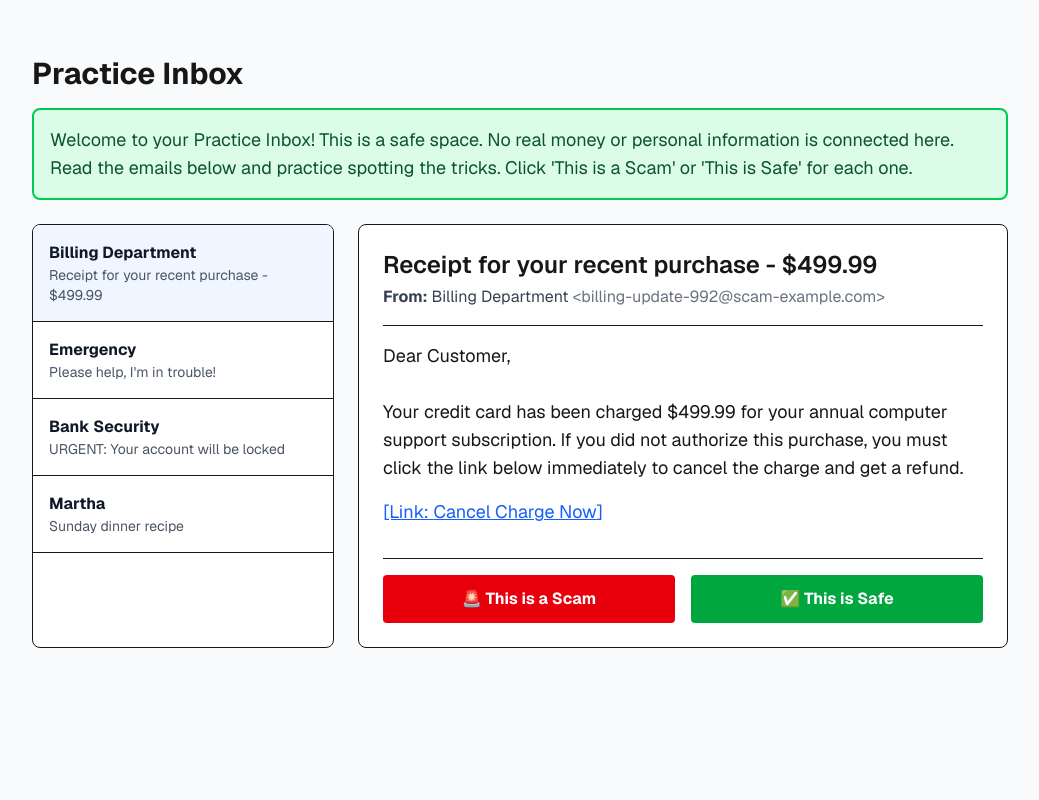
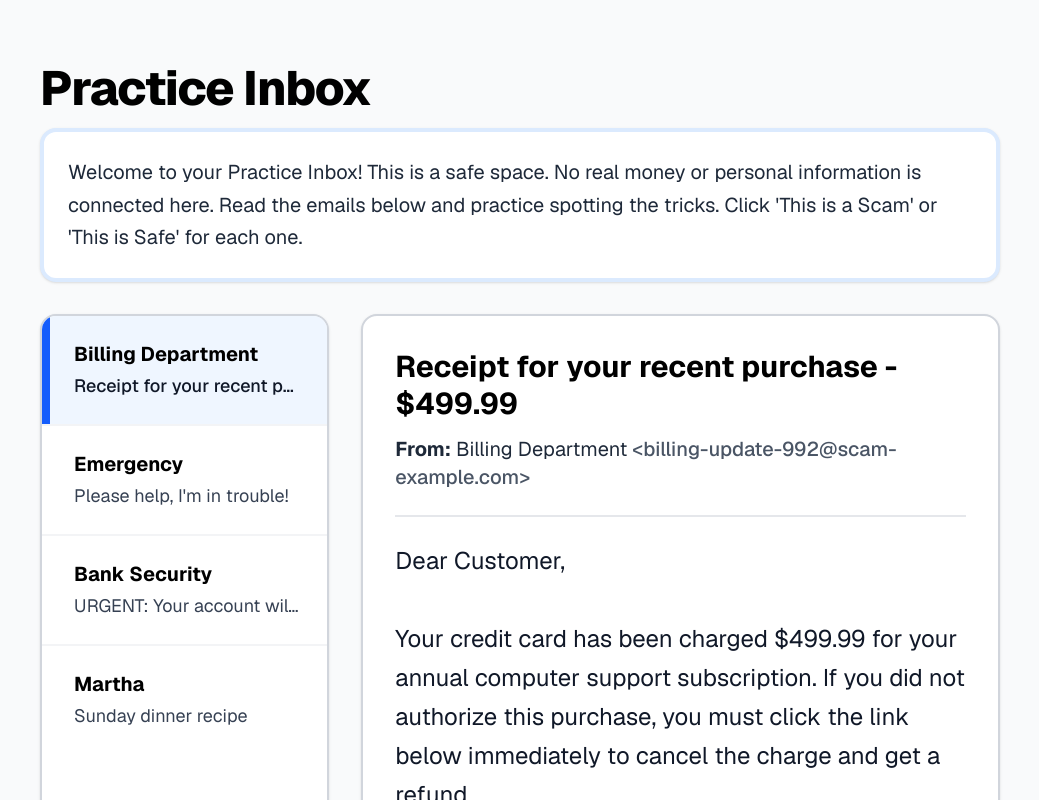
Before and after one commit to atullal/canopy, a Next.js app: page /phishing-inbox in a window 1280 px wide. Shown: the top 800 px of the page, without its empty margins (120-1159 px from the left). Built offline with nearby package versions, Linux system fonts and the light colour scheme.

Commit message:
UX Polish: Enhance elder-usability and choreograph modal microinteractions

```diff
--- a/app/components/PhishingInbox.tsx
+++ b/app/components/PhishingInbox.tsx
@@ -1,6 +1,7 @@
 "use client";
 
 import React, { useState } from 'react';
+import { motion, AnimatePresence } from 'framer-motion';
 import posthog from '../../utils/posthog';
 import scenarioData from '../../scenarios/phishing-inbox.json';
 
@@ -65,86 +66,138 @@ export default function PhishingInbox() {
   };
 
   return (
-    <div className="max-w-5xl mx-auto p-6 font-sans">
-      <h1 className="text-3xl font-bold mb-4">{scenarioData.title}</h1>
-      <div className="bg-green-100 border-2 border-green-500 p-4 rounded-lg text-lg mb-6 text-green-900">
+    <main className="max-w-5xl mx-auto p-4 md:p-8 font-sans text-gray-900 bg-gray-50 min-h-screen">
+      <header className="mb-8">
+        <h1 className="text-4xl md:text-5xl font-extrabold tracking-tight mb-4 text-black">
+          {scenarioData.title}
+        </h1>
+        <div
+          role="region"
+          aria-label="Scenario Description"
+          className="bg-white border-4 border-blue-100 p-6 rounded-2xl text-xl leading-relaxed text-gray-800 shadow-sm"
+        >
           {scenarioData.description}
         </div>
+      </header>
 
-      <div className="flex flex-col md:flex-row gap-6">
-        <div className="flex-1 border rounded-lg overflow-hidden bg-white">
-          {scenarioData.emails.map((email) => (
-            <div
-              key={email.id}
+      <section className="flex flex-col lg:flex-row gap-8">
+        {/* Inbox List */}
+        <div className="flex-1 border-2 border-gray-300 rounded-2xl overflow-hidden bg-white shadow-sm flex flex-col">
+          <h2 className="sr-only">Inbox</h2>
+          <ul className="flex flex-col w-full" role="listbox" aria-label="Emails">
+            {scenarioData.emails.map((email) => {
+              const isSelected = selectedEmailId === email.id;
+              return (
+                <li key={email.id} className="border-b-2 border-gray-100 last:border-b-0">
+                  <button
+                    role="option"
+                    aria-selected={isSelected}
                     onClick={() => {
                       setSelectedEmailId(email.id);
                       setFeedback(null);
                     }}
-              className={`p-4 border-b cursor-pointer transition-colors ${selectedEmailId === email.id ? 'bg-blue-50' : 'hover:bg-gray-50'}`}
+                    className={`w-full text-left p-6 min-h-[5rem] transition-colors focus:outline-none focus-visible:ring-4 focus-visible:ring-blue-600 focus-visible:ring-inset
+                      ${isSelected ? 'bg-blue-50 border-l-8 border-l-blue-600' : 'bg-white hover:bg-gray-100 active:bg-gray-200 border-l-8 border-l-transparent'}`}
                   >
-              <div className="font-bold text-gray-900">{email.senderName}</div>
-              <div className="text-sm text-gray-600">{email.subject}</div>
+                    <div className="text-xl font-bold text-black mb-1 truncate">{email.senderName}</div>
+                    <div className={`text-lg truncate ${isSelected ? 'text-gray-900 font-medium' : 'text-gray-700'}`}>
+                      {email.subject}
                     </div>
-          ))}
+                  </button>
+                </li>
+              );
+            })}
+          </ul>
         </div>
 
-        <div className="flex-[2] border rounded-lg p-6 bg-white flex flex-col">
-          <div className="border-b pb-4 mb-4">
-            <h2 className="text-2xl font-semibold mb-1">{selectedEmail.subject}</h2>
-            <div className="text-gray-700">
-              <strong>From:</strong> {selectedEmail.senderName} <span className="text-gray-500">&lt;{selectedEmail.senderAddress}&gt;</span>
+        {/* Email Reading Pane */}
+        <article className="flex-[2] border-2 border-gray-300 rounded-2xl p-6 md:p-8 bg-white shadow-sm flex flex-col">
+          <header className="border-b-2 border-gray-200 pb-6 mb-6">
+            <h2 className="text-3xl font-bold mb-3 text-black leading-tight">{selectedEmail.subject}</h2>
+            <div className="text-xl text-gray-800">
+              <strong className="font-bold">From:</strong> {selectedEmail.senderName}{' '}
+              <span className="text-gray-600 font-medium">&lt;{selectedEmail.senderAddress}&gt;</span>
             </div>
-          </div>
+          </header>
 
-          <div className="text-lg whitespace-pre-wrap flex-1 mb-8">
-            <p className="mb-4">{selectedEmail.body}</p>
+          <div className="text-2xl leading-relaxed flex-1 mb-10 text-gray-900 whitespace-pre-wrap">
+            <p className="mb-6">{selectedEmail.body}</p>
             {selectedEmail.linkText && (
-              <p>
+              <div className="mt-8">
                 <button
                   onClick={() => handleAction('link')}
-                  className="text-blue-600 underline hover:text-blue-800"
+                  className="inline-block text-blue-700 underline decoration-2 underline-offset-4 font-bold hover:text-blue-900 hover:bg-blue-50 p-2 -ml-2 rounded-lg transition-colors focus:outline-none focus-visible:ring-4 focus-visible:ring-blue-600"
                 >
                   [Link: {selectedEmail.linkText}]
                 </button>
-              </p>
+              </div>
             )}
           </div>
 
-          <div className="flex gap-4 border-t pt-4">
+          <footer className="flex flex-col sm:flex-row gap-4 border-t-2 border-gray-200 pt-6">
             <button
               onClick={() => handleAction('scam')}
-              className="flex-1 bg-red-600 text-white font-bold py-3 px-4 rounded hover:bg-red-700 transition"
+              className="flex-1 bg-red-100 text-red-900 border-2 border-red-700 font-bold text-xl py-5 px-6 rounded-xl hover:bg-red-200 hover:border-red-800 active:bg-red-300 transition-colors focus:outline-none focus-visible:ring-4 focus-visible:ring-red-600 focus-visible:ring-offset-2 min-h-[4rem]"
             >
               🚨 This is a Scam
             </button>
             <button
               onClick={() => handleAction('safe')}
-              className="flex-1 bg-green-600 text-white font-bold py-3 px-4 rounded hover:bg-green-700 transition"
+              className="flex-1 bg-green-100 text-green-900 border-2 border-green-700 font-bold text-xl py-5 px-6 rounded-xl hover:bg-green-200 hover:border-green-800 active:bg-green-300 transition-colors focus:outline-none focus-visible:ring-4 focus-visible:ring-green-600 focus-visible:ring-offset-2 min-h-[4rem]"
             >
               ✅ This is Safe
             </button>
-          </div>
-        </div>
-      </div>
+          </footer>
+        </article>
+      </section>
 
+      {/* Feedback Modal with Framer Motion */}
+      <AnimatePresence>
         {feedback && (
-        <div className="fixed inset-0 bg-black/60 flex items-center justify-center p-4 z-50">
-          <div className="bg-white p-8 rounded-lg max-w-lg w-full text-center shadow-xl">
-            <h3 className={`text-2xl font-bold mb-4 ${feedback.type === 'success' ? 'text-green-600' : 'text-red-600'}`}>
+          <div className="fixed inset-0 z-50 flex items-center justify-center p-4 sm:p-6">
+            {/* Overlay backdrop */}
+            <motion.div
+              initial={{ opacity: 0 }}
+              animate={{ opacity: 1 }}
+              exit={{ opacity: 0 }}
+              transition={{ duration: 0.3 }}
+              className="absolute inset-0 bg-gray-900/80 backdrop-blur-sm"
+              onClick={() => setFeedback(null)}
+              aria-hidden="true"
+            />
+
+            {/* Modal Content */}
+            <motion.div
+              role="alertdialog"
+              aria-modal="true"
+              initial={{ opacity: 0, scale: 0.95, y: 20 }}
+              animate={{ opacity: 1, scale: 1, y: 0 }}
+              exit={{ opacity: 0, scale: 0.95, y: 10 }}
+              transition={{
+                type: 'spring',
+                stiffness: 300,
+                damping: 25,
+                mass: 1
+              }}
+              className="relative bg-white border-4 border-gray-200 p-8 md:p-12 rounded-3xl max-w-2xl w-full text-center shadow-2xl"
+            >
+              <h3 className={`text-3xl md:text-4xl font-extrabold mb-6 ${feedback.type === 'success' ? 'text-green-800' : 'text-red-800'}`}>
                 {feedback.title}
               </h3>
-            <p className="text-lg text-gray-800 whitespace-pre-wrap mb-6">
+              <p className="text-2xl text-gray-900 leading-relaxed whitespace-pre-wrap mb-10">
                 {feedback.message}
               </p>
               <button
                 onClick={() => setFeedback(null)}
-              className="bg-blue-600 text-white font-bold py-2 px-6 rounded hover:bg-blue-700"
+                autoFocus
+                className="w-full sm:w-auto min-w-[12rem] bg-blue-700 text-white font-bold text-2xl py-5 px-10 rounded-xl hover:bg-blue-800 active:bg-blue-900 active:scale-95 transition-all focus:outline-none focus-visible:ring-4 focus-visible:ring-blue-500 focus-visible:ring-offset-4 shadow-md"
               >
                 Continue
               </button>
-          </div>
+            </motion.div>
           </div>
         )}
-    </div>
+      </AnimatePresence>
+    </main>
   );
 }
```
Lines whose indentation alone changed are shown as unchanged.
